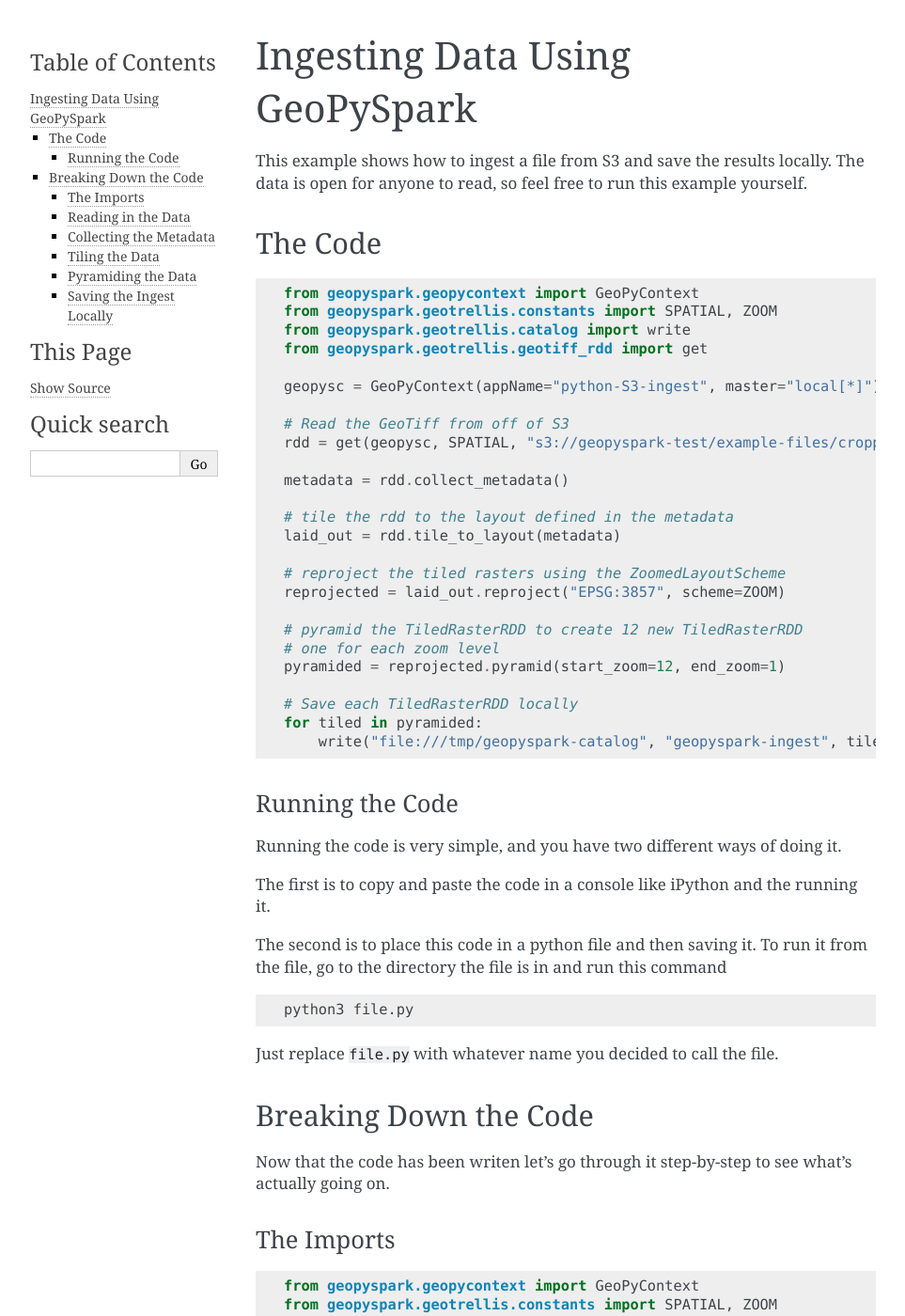
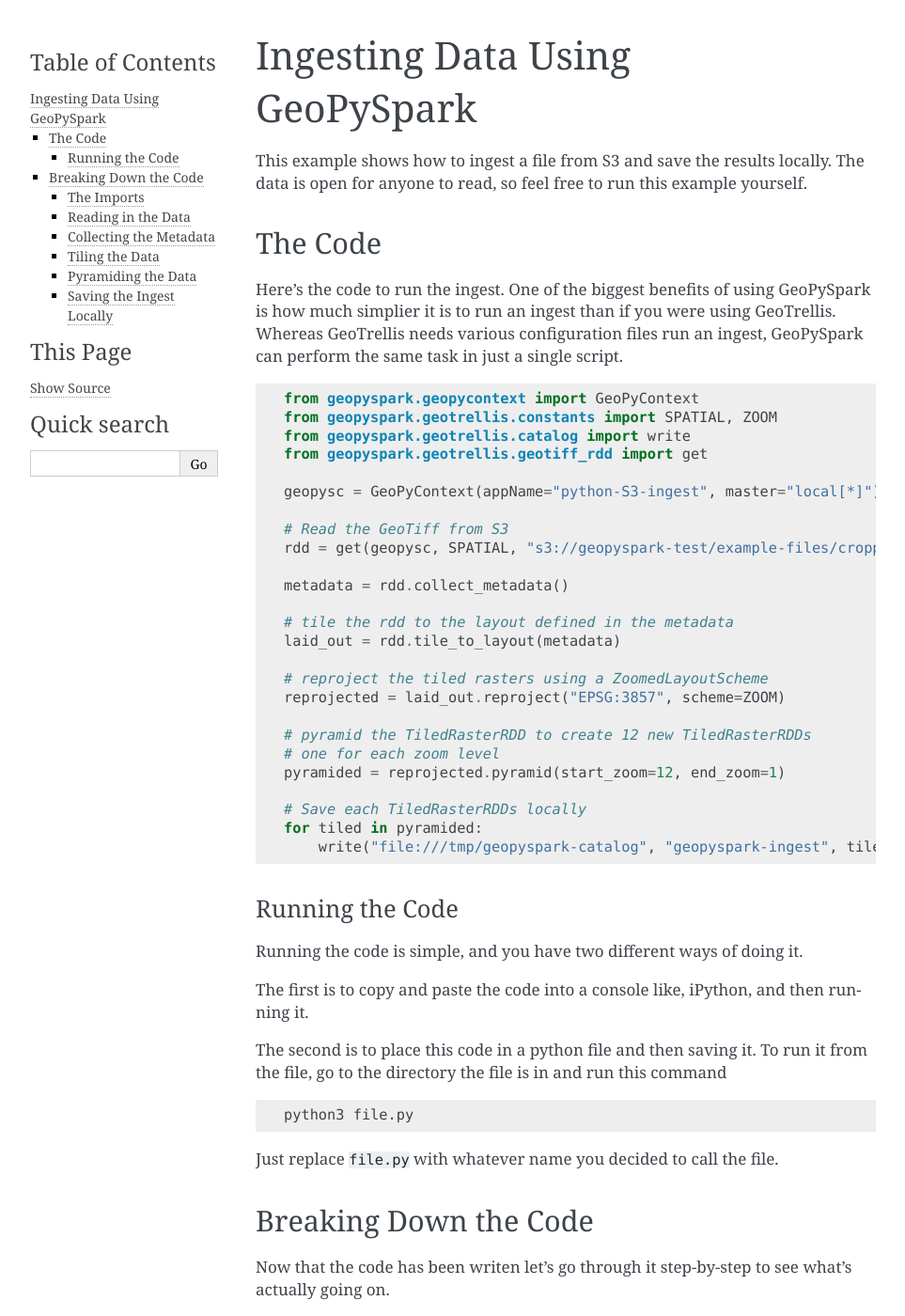
Before and after one commit to locationtech-labs/geopyspark, a Sphinx documentation site: the page built from docs/ingest_example.rst, in a window 1280 px wide and 1400 px high. Shown: the whole window at 94% size, without its empty margins (148-1111 px from the left). Built offline with Sphinx 7.4.7, drawn with Linux system fonts in a browser that asks for light colours; some of the changed text lies outside the part shown.

Commit message:
Edited ingest_example

```diff
--- a/docs/ingest_example.rst
+++ b/docs/ingest_example.rst
@@ -6,6 +6,11 @@ The data is open for anyone to read, so feel free to run this example yourself.
 
 The Code
 ========
+
+Here's the code to run the ingest. One of the biggest benefits of using
+GeoPySpark is how much simplier it is to run an ingest than if you were
+using GeoTrellis. Whereas GeoTrellis needs various configuration files run an
+ingest, GeoPySpark can perform the same task in just a single script.
 
 .. code-block:: python
 
@@ -16,7 +21,7 @@ The Code
 
    geopysc = GeoPyContext(appName="python-S3-ingest", master="local[*]")
 
-   # Read the GeoTiff from off of S3
+   # Read the GeoTiff from S3
    rdd = get(geopysc, SPATIAL, "s3://geopyspark-test/example-files/cropped.tif")
 
    metadata = rdd.collect_metadata()
@@ -24,14 +29,14 @@ The Code
    # tile the rdd to the layout defined in the metadata
    laid_out = rdd.tile_to_layout(metadata)
 
-   # reproject the tiled rasters using the ZoomedLayoutScheme
+   # reproject the tiled rasters using a ZoomedLayoutScheme
    reprojected = laid_out.reproject("EPSG:3857", scheme=ZOOM)
 
-   # pyramid the TiledRasterRDD to create 12 new TiledRasterRDD
+   # pyramid the TiledRasterRDD to create 12 new TiledRasterRDDs
    # one for each zoom level
    pyramided = reprojected.pyramid(start_zoom=12, end_zoom=1)
 
-   # Save each TiledRasterRDD locally
+   # Save each TiledRasterRDDs locally
    for tiled in pyramided:
        write("file:///tmp/geopyspark-catalog", "geopyspark-ingest", tiled)
 
@@ -39,9 +44,9 @@ The Code
 Running the Code
 -----------------
 
-Running the code is very simple, and you have two different ways of doing it.
+Running the code is simple, and you have two different ways of doing it.
 
-The first is to copy and paste the code in a console like iPython and the
+The first is to copy and paste the code into a console like, iPython, and then
 running it.
 
 The second is to place this code in a python file and then saving it. To run it
@@ -85,7 +90,7 @@ Reading in the Data
 
    geopysc = GeoPyContext(appName="python-S3-ingest", master="local[*]")
 
-   # Read the GeoTiff from off of S3
+   # Read the GeoTiff from S3
    rdd = get(geopysc, SPATIAL, "s3://geopyspark-test/example-files/cropped.tif")
 
 Before doing anything when using GeoPySpark, it's best to create a
@@ -153,7 +158,7 @@ Pyramiding the Data
 
 Now it's time to pyramid! Using our reprojected data, we can create 12 new
 instances of ``TiledRasterRDD``. Each instance represents the data within the
-RDD at a specific zoom level. **Note**: the ``start_zoom`` is always the larger
+RDD at a specific zoom level. **Note**: The ``start_zoom`` is always the larger
 number when pyramiding.
 
 
```
Also changed, not shown: other parts of docs/ingest_example.rst (+12 -12 lines).
